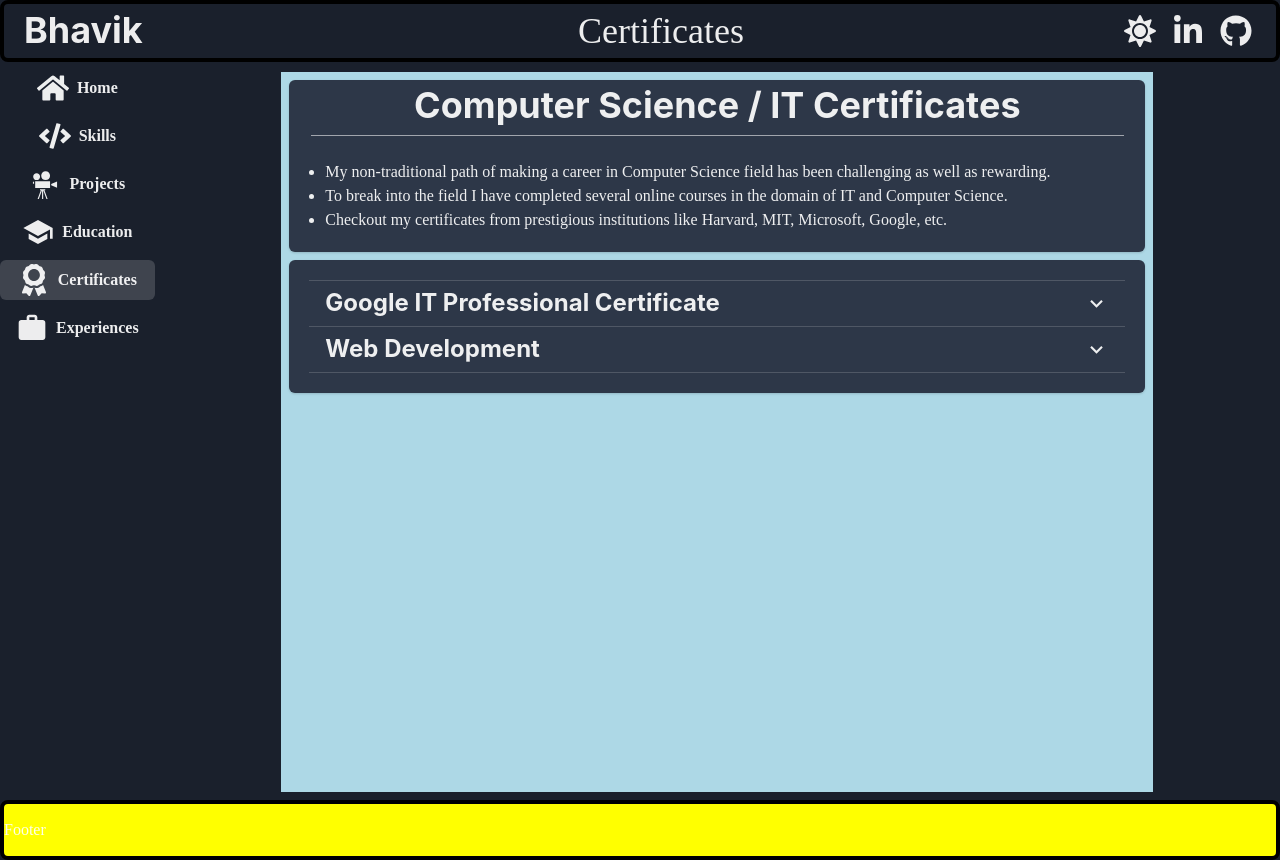
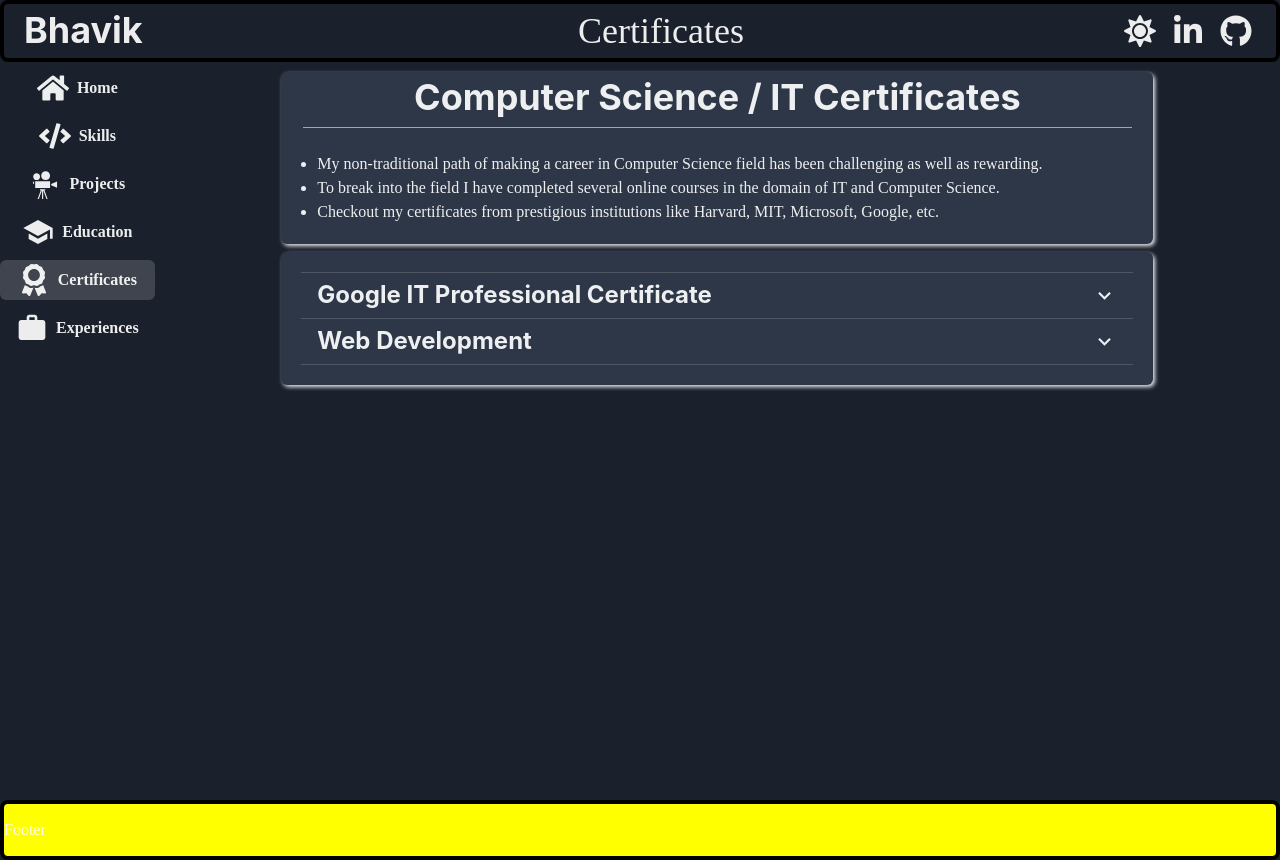
Before and after one commit to bhavik-knight/portfolio-chakra, a React (Vite) app in the folder react/frontend/: page / in a window 1280 px wide. Both pictures are taken after a click on the button "Certificates". Built offline with nearby package versions, Linux system fonts and the light colour scheme.

Commit message:
added box shadow on the card and removed outer layer margin

```diff
--- a/react/frontend/src/components/Certificates.jsx
+++ b/react/frontend/src/components/Certificates.jsx
@@ -12,9 +12,9 @@ function Certificates() {
     // console.log(`certificates page: ${JSON.stringify(certificates)}`)
 
     return (
-        <Stack m={2} p={2} bg="lightblue" width="100%">
+        <Stack p={2} width="100%">
             {/* card for information on top */}
-            <Card as="section">
+            <Card as="section" boxShadow="2px 2px 4px">
                 <CardHeader as={Heading} mx="auto" my={0} py={1}>
                     Computer Science / IT Certificates
                 </CardHeader>
@@ -38,7 +38,7 @@ function Certificates() {
             </Card>
 
             {/* certificates */}
-            <Card as="section">
+            <Card as="section" boxShadow="2px 2px 4px">
                 <CardBody>
                     <Accordion allowToggle>
                         {/* one accordion item - one certificate group */}
--- a/react/frontend/src/components/Experiences.jsx
+++ b/react/frontend/src/components/Experiences.jsx
@@ -12,8 +12,9 @@ function Experiences() {
         <Stack
             width="100%"
             gap={2}
+            p={2}
         // bg="lightblue"
-        // m={2} p={2}
+        // m={2}
         >
             <Card
                 as="section"
```
